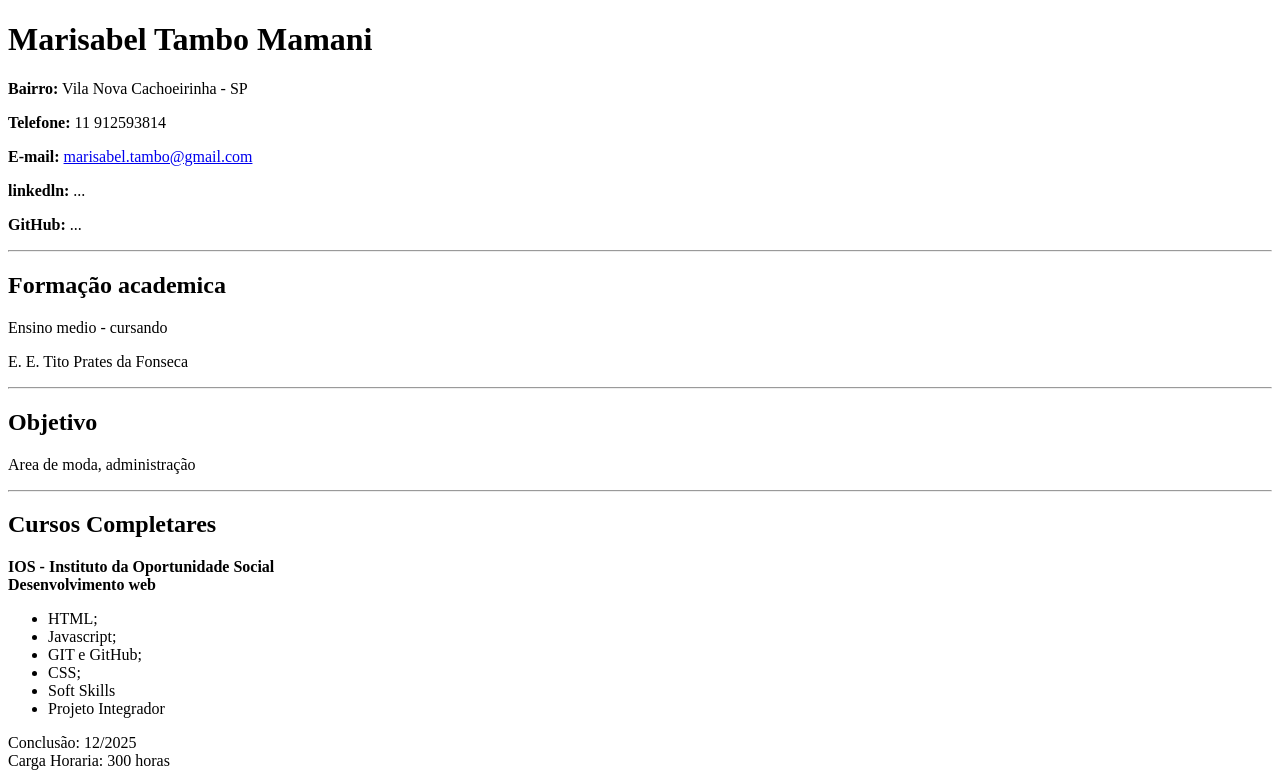
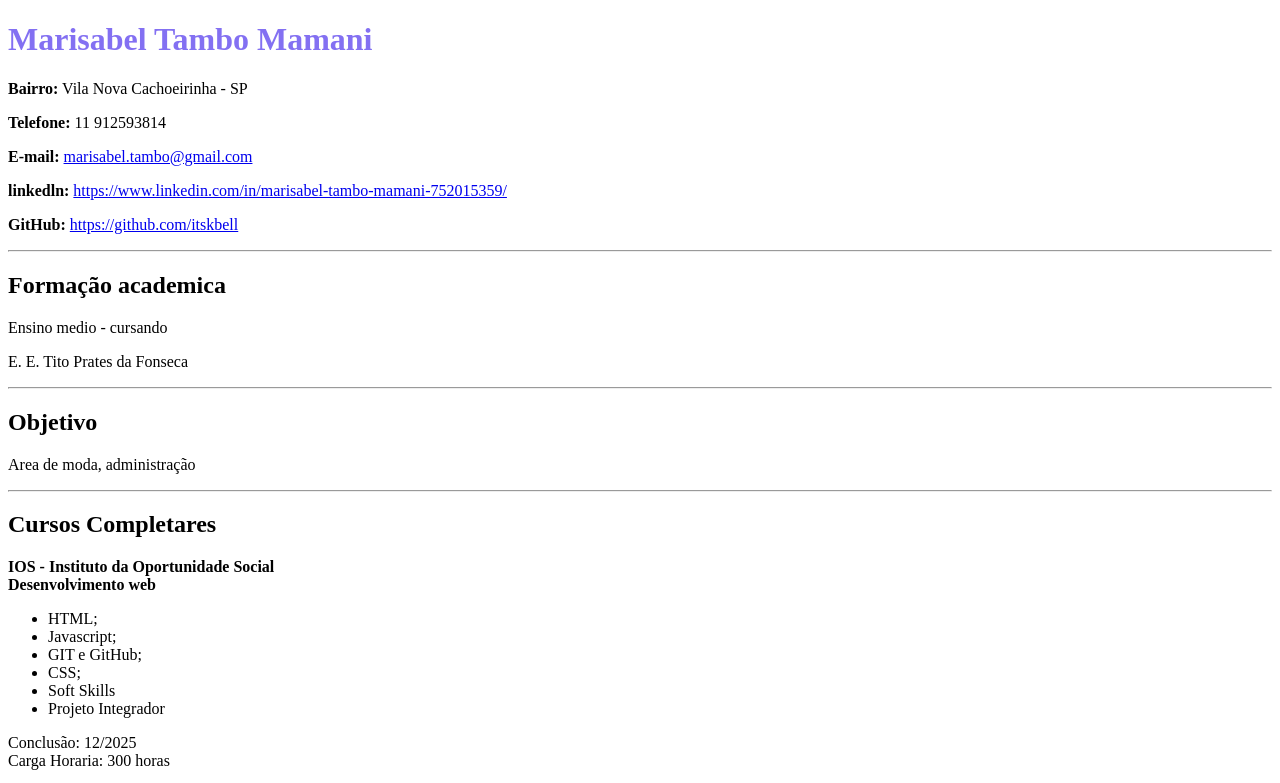
Before and after one commit to itskbell/curriculo-html, a plain HTML site: page index.html in a window 1280 px wide. Shown: the top 783 px of the page. Drawn offline with Linux system fonts and the light colour scheme.

Commit message:
organização das pastas e o conexão do css

```diff
--- /dev/null
+++ b/css/style.css
@@ -0,0 +1,3 @@
+h1{
+    color: rgb(131, 112, 242);
+}
--- a/index.html
+++ b/index.html
@@ -4,6 +4,8 @@
     <meta charset="UTF-8">
     <meta name="viewport" content="width=device-width, initial-scale=1.0">
     <title> Currículo HTML </title>
+
+<link rel="stylesheet" href="css/style.css">
 </head>
 <body>
 
@@ -13,8 +15,8 @@
          <p> <b>Bairro:</b> Vila Nova Cachoeirinha - SP </p>
          <p> <b> Telefone:</b> 11 912593814</p>
          <p> <b>E-mail:</b> <a href="marisabel.tambo@gmail.com " target="_blank"> marisabel.tambo@gmail.com</a></p>
-         <p> <b>linkedln:</b> ...</p>
-         <p> <B>GitHub:</B> ... </p>
+         <p> <b>linkedln:</b> <a href="https://www.linkedin.com/in/marisabel-tambo-mamani-752015359/" target="_blank"> https://www.linkedin.com/in/marisabel-tambo-mamani-752015359/</a></p>
+         <p> <B>GitHub:</B> <a href="https://github.com/itskbell" target="_blank"> https://github.com/itskbell </a></p>
 
      </header>
 
```
